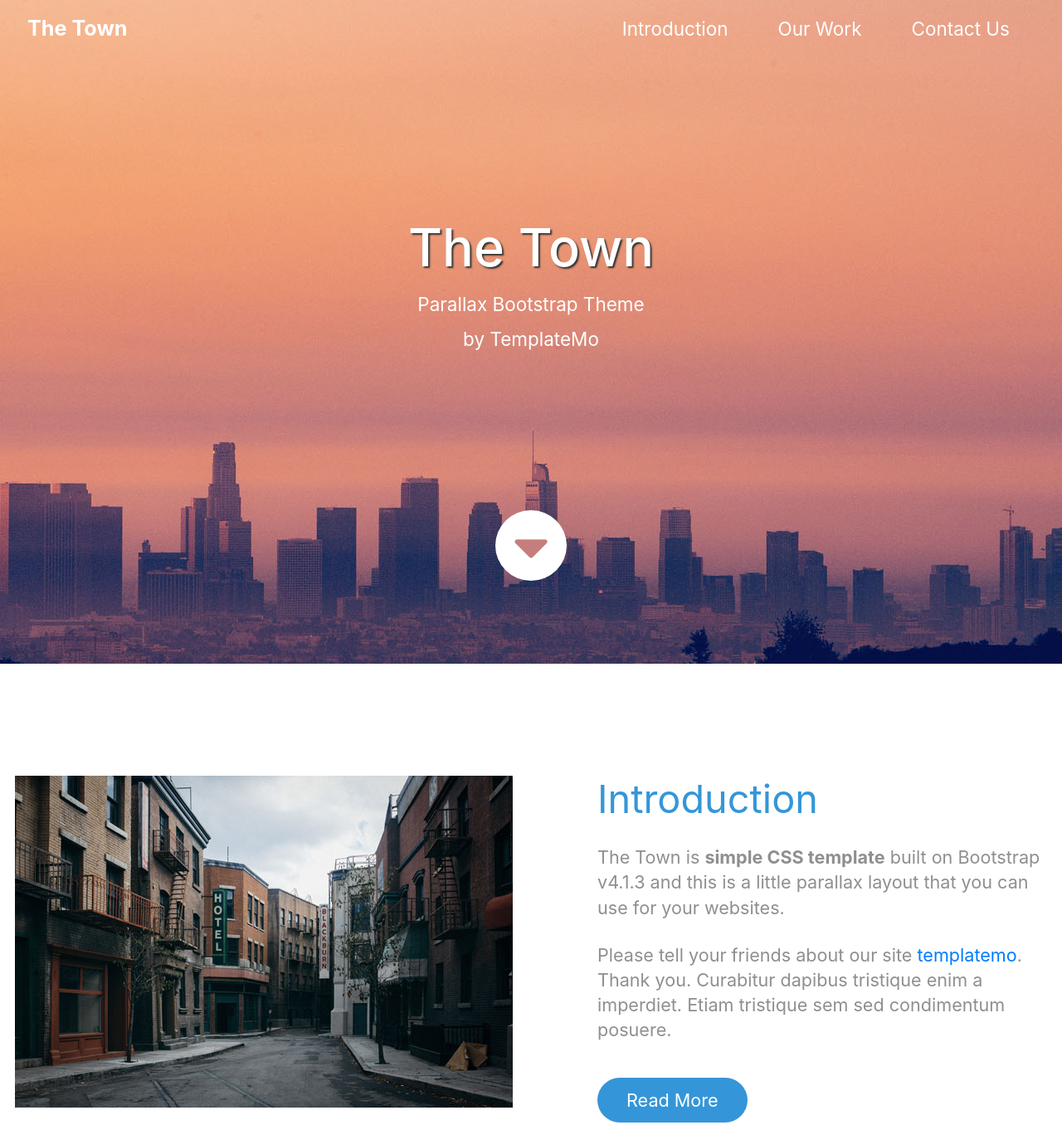
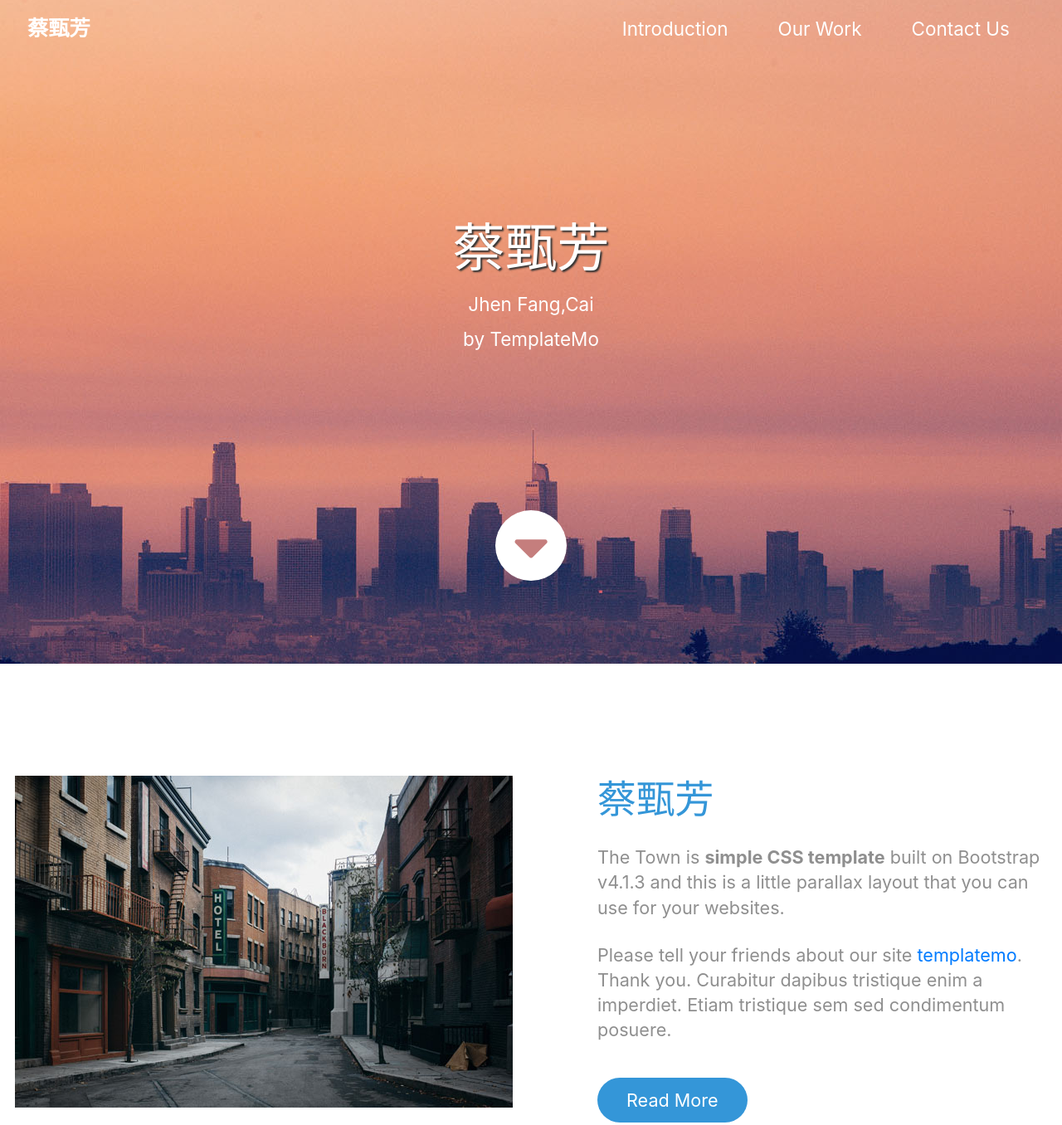
Before and after one commit to jenfang325/templatemo_525_the_town, a plain HTML site: page index.html in a window 1280 px wide. Shown: the top 1356 px of the page at 83% size. Drawn offline with Linux system fonts and the light colour scheme.

Commit message:
second commit

```diff
--- a/index.html
+++ b/index.html
@@ -4,7 +4,7 @@
     <meta charset="UTF-8" />
     <meta name="viewport" content="width=device-width, initial-scale=1.0" />
     <meta http-equiv="X-UA-Compatible" content="ie=edge" />
-    <title>The Town HTML CSS Template</title>
+    <title>109306056</title>
     <link rel="stylesheet" href="fontawesome-5.5/css/all.min.css" />
     <link rel="stylesheet" href="slick/slick.css">
     <link rel="stylesheet" href="slick/slick-theme.css">
@@ -23,7 +23,7 @@
       <nav class="navbar navbar-expand-md tm-navbar" id="tmNav">
         <div class="container">
           <div class="tm-next">
-              <a href="#hero" class="navbar-brand">The Town</a>
+              <a href="#hero" class="navbar-brand">蔡甄芳</a>
           </div>
 
           <button class="navbar-toggler" type="button" data-toggle="collapse" data-target="#navbarSupportedContent" aria-controls="navbarSupportedContent" aria-expanded="false" aria-label="Toggle navigation">
@@ -47,9 +47,9 @@
 
       <div class="text-center tm-hero-text-container">
         <div class="tm-hero-text-container-inner">
-            <h2 class="tm-hero-title">The Town</h2>
+            <h2 class="tm-hero-title">蔡甄芳</h2>
             <p class="tm-hero-subtitle">
-              Parallax Bootstrap Theme
+              Jhen Fang,Cai
               <br />by TemplateMo
             </p>
         </div>
@@ -70,7 +70,7 @@
           </div>
           <div class="col-lg-6">
             <div class="tm-intro-text-container">
-                <h2 class="tm-text-primary mb-4 tm-section-title">Introduction</h2>
+                <h2 class="tm-text-primary mb-4 tm-section-title">蔡甄芳</h2>
                 <p class="mb-4 tm-intro-text">
                   The Town is <strong>simple CSS template</strong> built on Bootstrap v4.1.3
                   and this is a little parallax layout that you can use for your websites.
```
